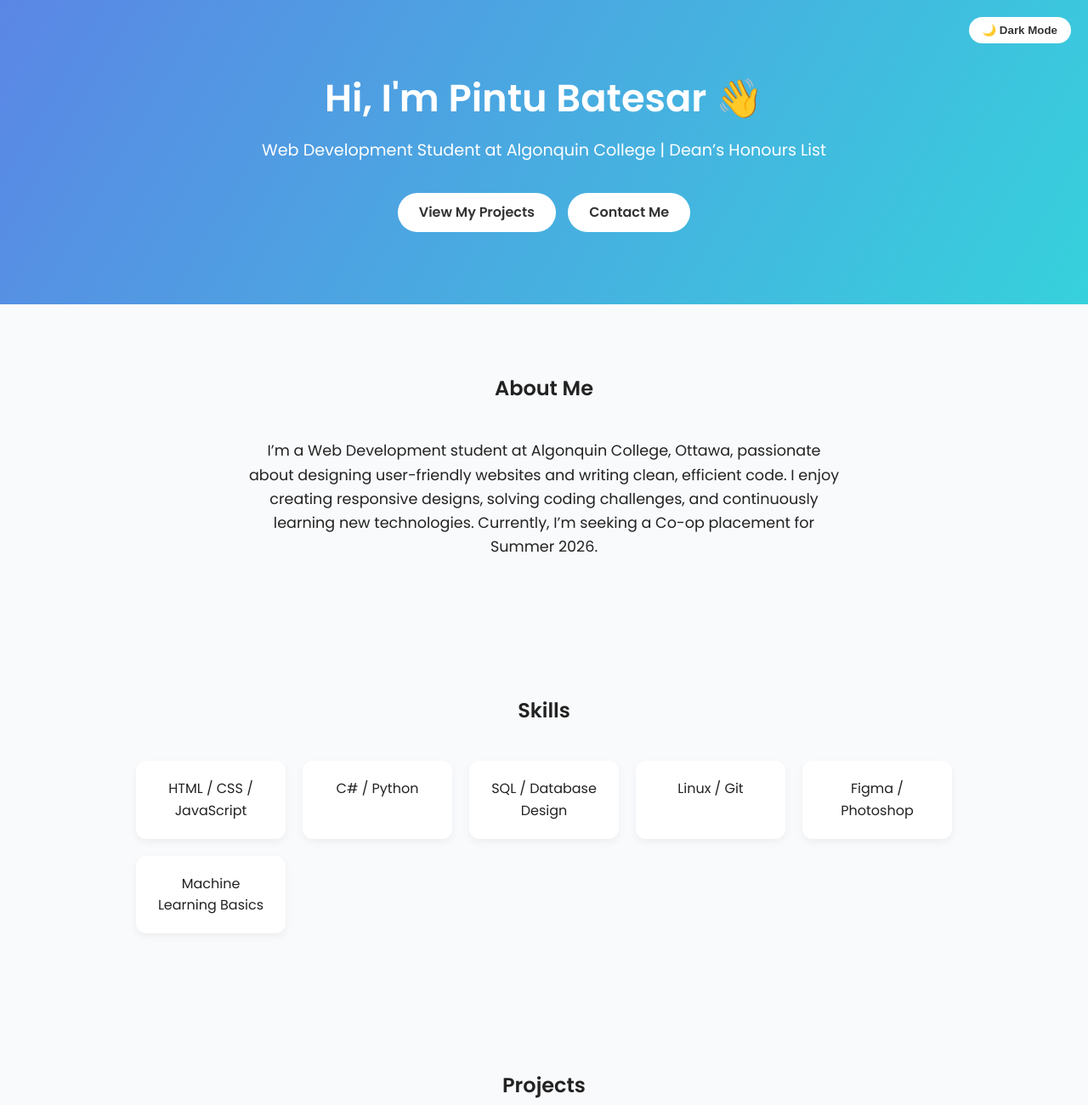
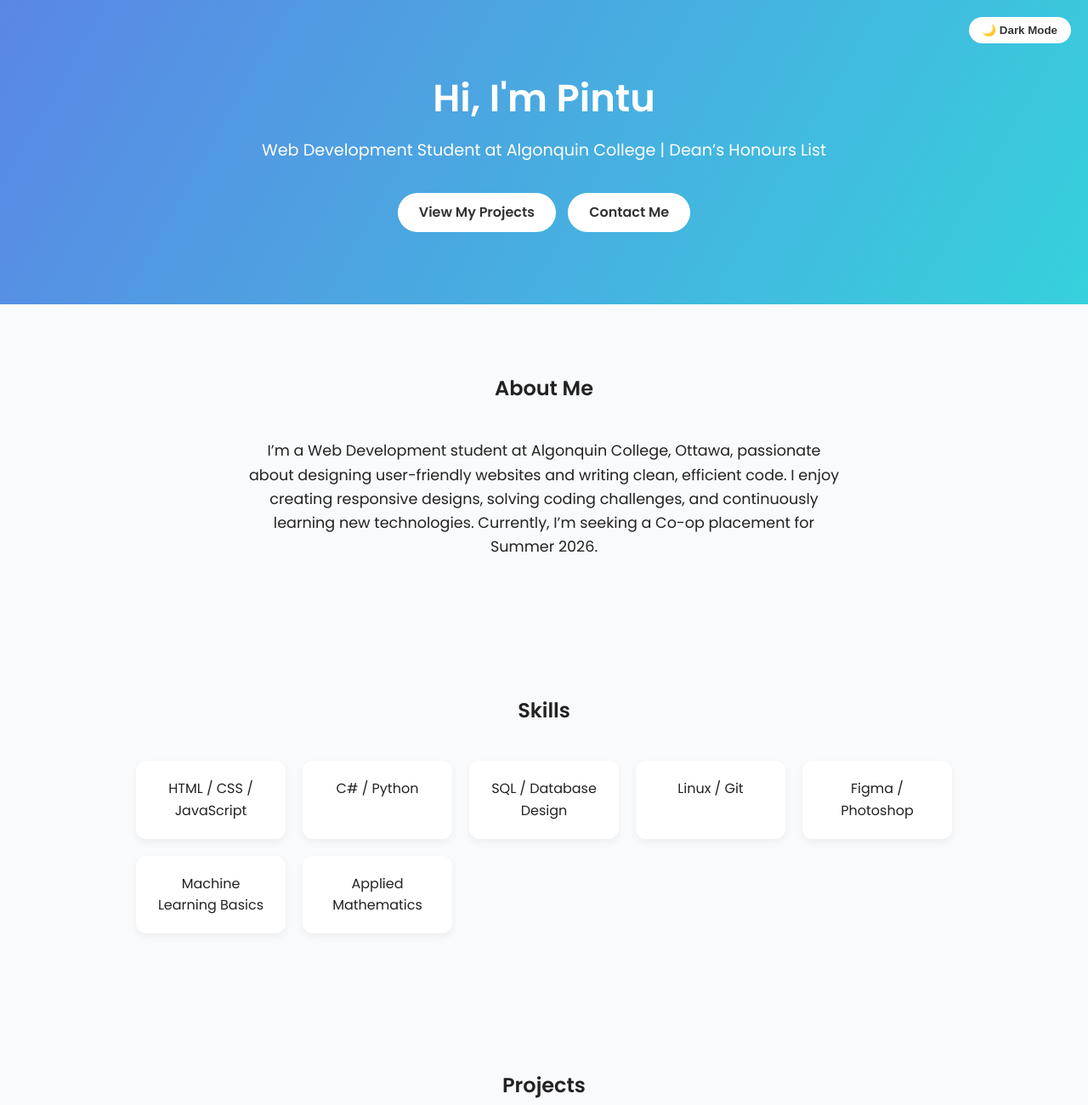
Before and after one commit to pintubatesar/pintubatesar, a plain HTML site: page portfolio_site.html in a window 1280 px wide. Shown: the top 1300 px of the page at 85% size. Drawn offline with Linux system fonts and the light colour scheme.

Commit message:
Update portfolio_site.html: Simplify header name and enhance skills section

```diff
--- a/portfolio_site.html
+++ b/portfolio_site.html
@@ -71,7 +71,7 @@
 <body>
   <header>
     <button id="theme-toggle">🌙 Dark Mode</button>
-    <h1>Hi, I'm Pintu Batesar 👋</h1>
+    <h1>Hi, I'm Pintu</h1>
     <p>Web Development Student at Algonquin College | Dean’s Honours List</p>
     <div class="buttons">
       <a href="#projects" class="btn">View My Projects</a>
@@ -93,6 +93,7 @@
       <div class="skill">Linux / Git</div>
       <div class="skill">Figma / Photoshop</div>
       <div class="skill">Machine Learning Basics</div>
+       <div class="skill">Applied Mathematics</div>
     </div>
   </section>
 
@@ -133,7 +134,7 @@
     <h2>Contact</h2>
     <p>📧 Email: <a href="mailto:pint0055@algonquinlive.com">pint0055@algonquinlive.com</a></p>
     <div class="socials">
-      <a href="https://linkedin.com/in/pintu25" target="_blank">🔗</a>
+      <a href="https://linkedin.com/in/pintu25" target="_blank"></a>
       <a href="https://github.com/pintubatesar" target="_blank">💻</a>
     </div>
     <a href="Pintu_Batesar_Resume.pdf" class="resume-btn" download>📄 Download Resume</a>
```
Also changed, not shown: icons8-linkedin-48.png (added).
